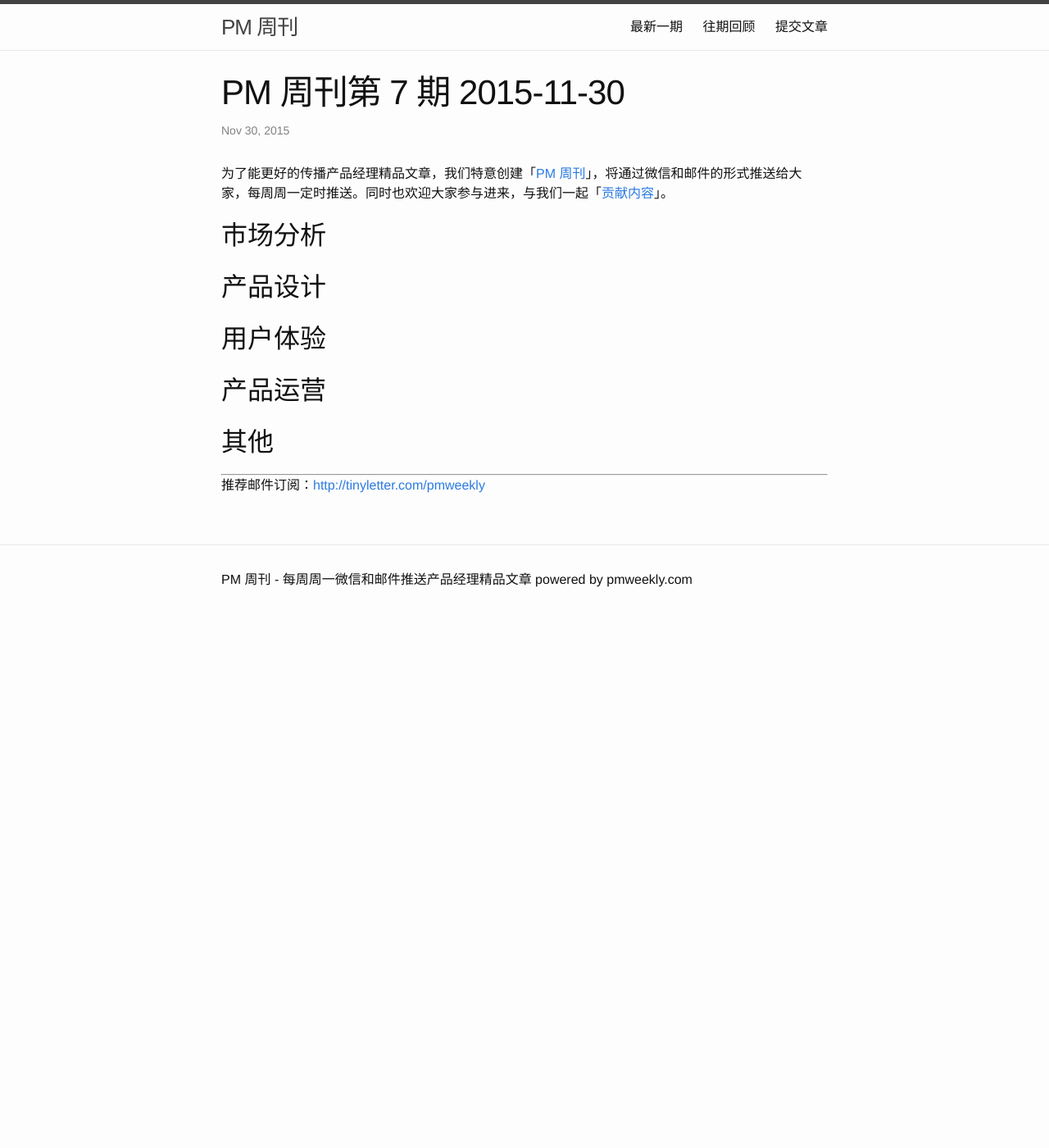
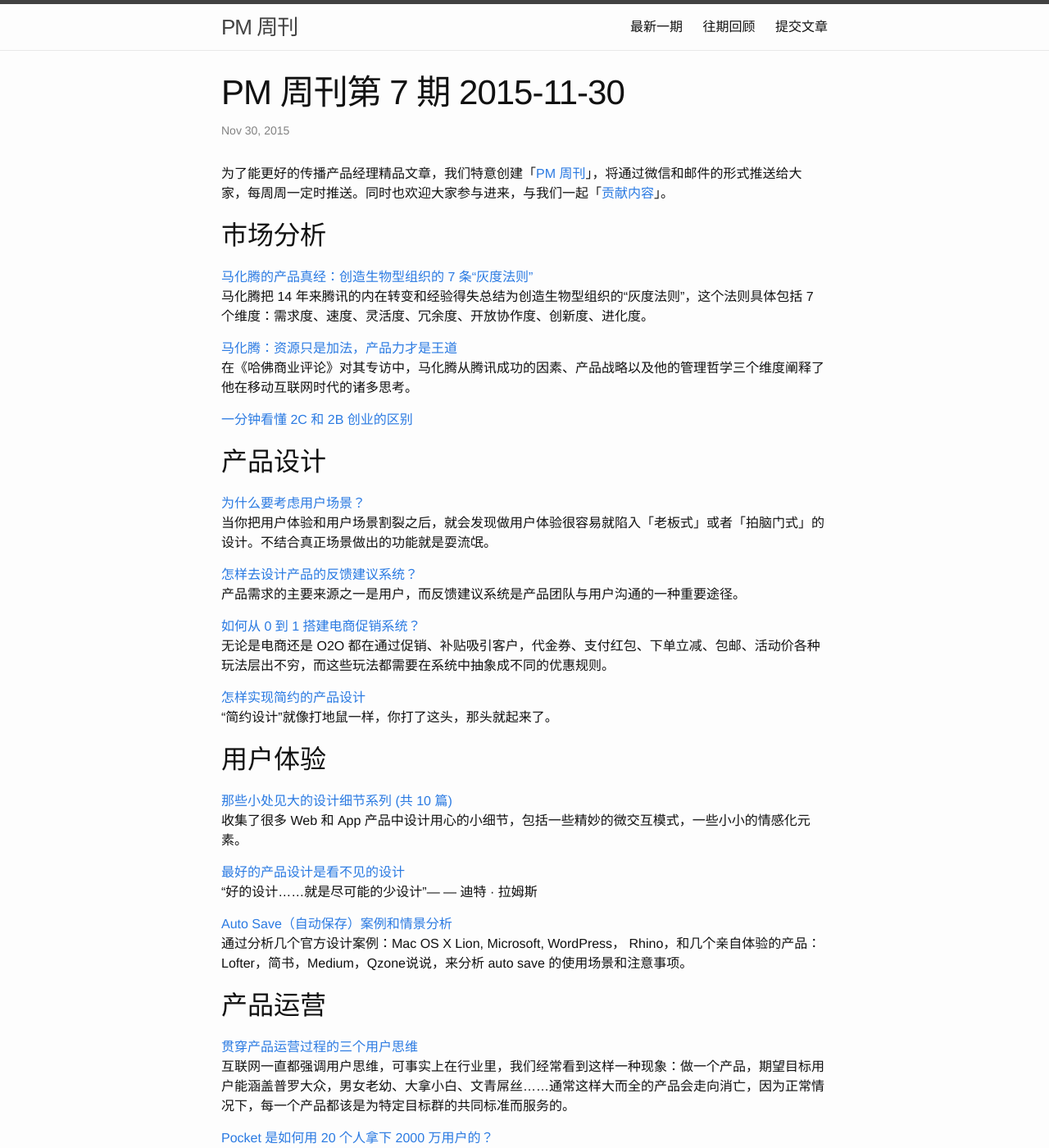
Before and after one commit to vincent4j/pmweekly.com, a Jekyll site: the page built from _posts/2015-11-30-7.md, in a window 1280 px wide and 1400 px high. Shown: the whole window at 82% size. Built offline with Jekyll 4.4.1, drawn with Linux system fonts in a browser that asks for light colours; comment, search, counter and statistics services are not loaded; some of the changed text lies outside the part shown.

Commit message:
finish 7

```diff
--- a/_posts/2015-11-30-7.md
+++ b/_posts/2015-11-30-7.md
@@ -8,20 +8,56 @@ date:   2015-11-30
 
 ## 市场分析
 
+[马化腾的产品真经：创造生物型组织的 7 条“灰度法则”](http://mp.weixin.qq.com/s?__biz=MjM5NjAzODk0MA==&mid=400647253&idx=1&sn=1ca735e8cc412ba22366cc7726c75fc8&scene=23&srcid=1124AL2pHP56eJmaW0S3DjXI#rd)
+马化腾把 14 年来腾讯的内在转变和经验得失总结为创造生物型组织的“灰度法则”，这个法则具体包括 7 个维度：需求度、速度、灵活度、冗余度、开放协作度、创新度、进化度。
+
+[马化腾：资源只是加法，产品力才是王道](http://mp.weixin.qq.com/s?__biz=MjM5Mjk5NDE2MA==&mid=400505794&idx=1&sn=42fa8402f67238c60f2874cef4f3af27&scene=23&srcid=1124VmIkzEm6sURvlOxC4SMb#rd)
+在《哈佛商业评论》对其专访中，马化腾从腾讯成功的因素、产品战略以及他的管理哲学三个维度阐释了他在移动互联网时代的诸多思考。
+
+[一分钟看懂 2C 和 2B 创业的区别](http://mp.weixin.qq.com/s?__biz=MzA4NjgyODk3NA==&mid=400429760&idx=8&sn=58edc5a44b5d83d3199d2acb4de97cfd&scene=23&srcid=1126TgW1uCBHocd2nzvmIIn8#rd)
 
 
 ## 产品设计
 
+[为什么要考虑用户场景？](http://www.yixieshi.com/ucd/23288.html)
+当你把用户体验和用户场景割裂之后，就会发现做用户体验很容易就陷入「老板式」或者「拍脑门式」的设计。不结合真正场景做出的功能就是耍流氓。
+
+[怎样去设计产品的反馈建议系统？](http://www.jianshu.com/p/e8f32910882c)
+产品需求的主要来源之一是用户，而反馈建议系统是产品团队与用户沟通的一种重要途径。
+
+[如何从 0 到 1 搭建电商促销系统？](http://mp.weixin.qq.com/s?__biz=MjM5NDEwMjg2MA==&mid=400830495&idx=1&sn=e71596bf4b7c3c11d9ddad612646651a&scene=23&srcid=1124CWTVv4DdsDRoWyFhqxpz#rd)
+无论是电商还是 O2O 都在通过促销、补贴吸引客户，代金券、支付红包、下单立减、包邮、活动价各种玩法层出不穷，而这些玩法都需要在系统中抽象成不同的优惠规则。
+
+[怎样实现简约的产品设计](http://mp.weixin.qq.com/s?__biz=MjM5MTg2NDA3MQ==&mid=400901485&idx=3&sn=a0c54a5f21dc29b9c66ce7abe58e310a&scene=23&srcid=1124ltp4rGqvKJy2up9eNICd#rd)
+“简约设计”就像打地鼠一样，你打了这头，那头就起来了。
+
 
 ## 用户体验
 
+[那些小处见大的设计细节系列 (共 10 篇)](http://beforweb.com/taxonomy/term/151)
+收集了很多 Web 和 App 产品中设计用心的小细节，包括一些精妙的微交互模式，一些小小的情感化元素。
+
+[最好的产品设计是看不见的设计](http://36kr.com/p/5039960.html)
+“好的设计......就是尽可能的少设计"— — 迪特 · 拉姆斯
+
+[Auto Save（自动保存）案例和情景分析](http://www.woshipm.com/pd/242913.html)
+通过分析几个官方设计案例：Mac OS X Lion, Microsoft, WordPress， Rhino，和几个亲自体验的产品：Lofter，简书，Medium，Qzone说说，来分析 auto save 的使用场景和注意事项。
 
 ## 产品运营
+
+[贯穿产品运营过程的三个用户思维](http://36kr.com/p/5039027.html)
+互联网一直都强调用户思维，可事实上在行业里，我们经常看到这样一种现象：做一个产品，期望目标用户能涵盖普罗大众，男女老幼、大拿小白、文青屌丝……通常这样大而全的产品会走向消亡，因为正常情况下，每一个产品都该是为特定目标群的共同标准而服务的。
+
+[Pocket 是如何用 20 个人拿下 2000 万用户的？](http://mp.weixin.qq.com/s?__biz=MjM5NTAyODE0MQ==&mid=400691578&idx=1&sn=087ad9eaae8efadb3af285fea4fb49e6&scene=23&srcid=11174Gq2E87nA0AoxSrmlEs3#rd)
+Pocket 证明了团队大小不等于公司影响力规模，也解释了一个小团队是如何做到“四两拨千斤”服务于巨大用户群的。
 
 
 
 ## 其他
 
+[设计师如何在与产品经理的合作中获得更多话语权](http://mp.weixin.qq.com/s?__biz=MzA4NTMxOTgxNg==&mid=400715761&idx=1&sn=e45cb6036b0b0b7eb78e5ae26af47363&scene=23&srcid=112658oaE1YySsQxxJAGXb4w#rd)
+设计师、产品经理，两个完全不同的角色，但有着一样的目的：利用自己的专业不断的改进产品，让用户更好的接受产品从而达到商业利益上的成功。
+
 
 
 ---
```
